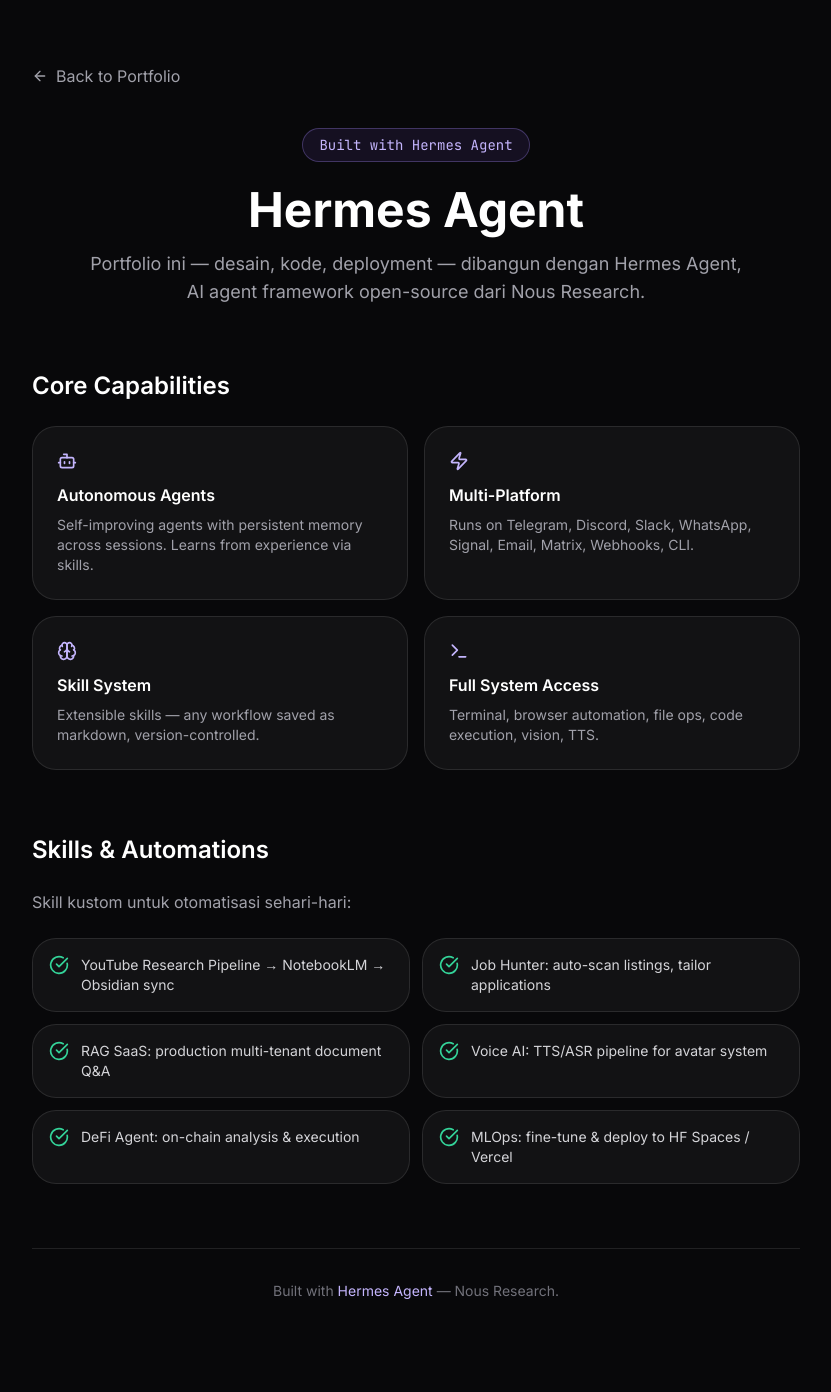
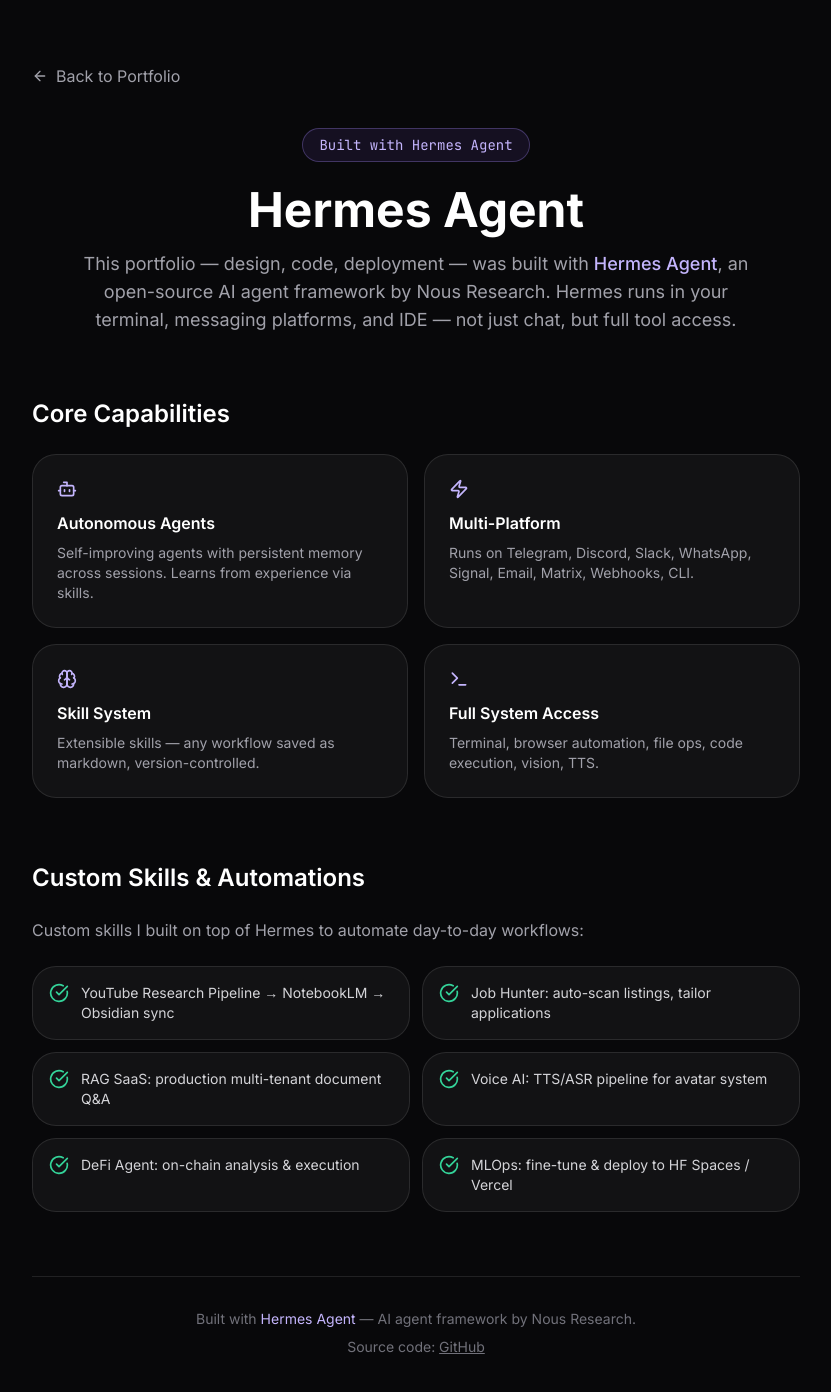
Before and after one commit to cryptboys/portfolio-bento-dark, a Next.js app: page /hermes in a window 1280 px wide. Shown: the top 1392 px of the page, without its empty margins (224-1055 px from the left). Before the commit the page ends 1365 px from the top, so only its background shows below. Built offline with nearby package versions, Linux system fonts and the light colour scheme.

Commit message:
docs: translate Hermes portfolio page to English & refine HermesCard descriptions

```diff
--- a/src/app/hermes/page.tsx
+++ b/src/app/hermes/page.tsx
@@ -32,8 +32,9 @@
           </div>
           <h1 className="text-4xl sm:text-5xl font-bold text-white mb-4">Hermes Agent</h1>
           <p className="text-lg text-zinc-400 max-w-2xl mx-auto">
-            Portfolio ini — desain, kode, deployment — dibangun dengan Hermes Agent,
-            AI agent framework open-source dari Nous Research.
+            This portfolio — design, code, deployment — was built with{" "}
+            <span className="font-medium text-violet-300">Hermes Agent</span>, an open-source AI agent framework by Nous Research.
+            Hermes runs in your terminal, messaging platforms, and IDE — not just chat, but full tool access.
           </p>
         </div>
 
@@ -51,8 +52,8 @@
         </section>
 
         <section className="mb-16">
-          <h2 className="text-2xl font-semibold text-white mb-6">Skills & Automations</h2>
-          <p className="text-zinc-400 mb-6">Skill kustom untuk otomatisasi sehari-hari:</p>
+          <h2 className="text-2xl font-semibold text-white mb-6">Custom Skills & Automations</h2>
+          <p className="text-zinc-400 mb-6">Custom skills I built on top of Hermes to automate day-to-day workflows:</p>
           <div className="grid gap-3 sm:grid-cols-2">
             {customSkills.map((skill, i) => (
               <div key={i} className="card p-4 flex items-start gap-3">
@@ -64,7 +65,8 @@
         </section>
 
         <div className="border-t border-white/10 pt-8 text-center text-sm text-zinc-500">
-          <p>Built with <span className="text-violet-300">Hermes Agent</span> — Nous Research.</p>
+          <p>Built with <span className="text-violet-300">Hermes Agent</span> — AI agent framework by Nous Research.</p>
+          <p className="mt-2">Source code: <a href="https://github.com/cryptboys/portfolio-bento-dark" className="hover:text-white underline">GitHub</a></p>
         </div>
       </div>
     </div>
--- a/src/components/HermesCard.tsx
+++ b/src/components/HermesCard.tsx
@@ -8,22 +8,22 @@
   {
     icon: Bot,
     label: "Autonomous Agents",
-    desc: "Self-improving agents dengan persistent memory lintas sesi. Belajar dari pengalaman lewat skill, bisa didelegasi kerja paralel ke sub-agent.",
+    desc: "Self-improving agents with persistent memory across sessions. Learns from experience via skills; can delegate parallel work to sub-agents.",
   },
   {
     icon: Zap,
     label: "Multi-Platform",
-    desc: "Satu agent jalan di Telegram, Discord, Slack, WhatsApp, Signal, Email, CLI, sampai webhooks. Full tool access, bukan cuma chat.",
+    desc: "One agent runs on Telegram, Discord, Slack, WhatsApp, Signal, Email, CLI, and webhooks — full tool access, not just chat.",
   },
   {
     icon: Brain,
     label: "Skill System",
-    desc: "Prosedur reusable disimpan sebagai skill markdown. Skill kustom saya: riset YouTube → NotebookLM → Obsidian, job hunter, RAG SaaS, voice AI, DeFi agent.",
+    desc: "Reusable procedures saved as markdown skills. My custom skills: YouTube research → NotebookLM → Obsidian sync, job hunter, RAG SaaS, voice AI, DeFi agent.",
   },
   {
     icon: Terminal,
     label: "System Access",
-    desc: "Akses penuh ke terminal, browser automation, file ops, code execution, vision, TTS, dan image/video generation.",
+    desc: "Full access to terminal, browser automation, file ops, code execution, vision, TTS, and image/video generation.",
   },
 ];
 
@@ -52,11 +52,11 @@
           </div>
 
           <p className="text-sm text-zinc-400 mb-4 flex-1">
-            Portfolio ini dirancang dan dibangun menggunakan Hermes Agent — AI agent framework open-source.{" "}
-            <a href="/hermes" className="text-violet-300 hover:underline font-mono text-xs">
-              Detail →
-            </a>
-          </p>
+                  This portfolio was designed, coded, and deployed using Hermes Agent — an open-source AI agent framework.{" "}
+                  <a href="/hermes" className="text-violet-300 hover:underline font-mono text-xs">
+                    Details →
+                  </a>
+                </p>
 
           <div className="flex flex-col gap-2">
             {capabilities.map((cap) => {
```
